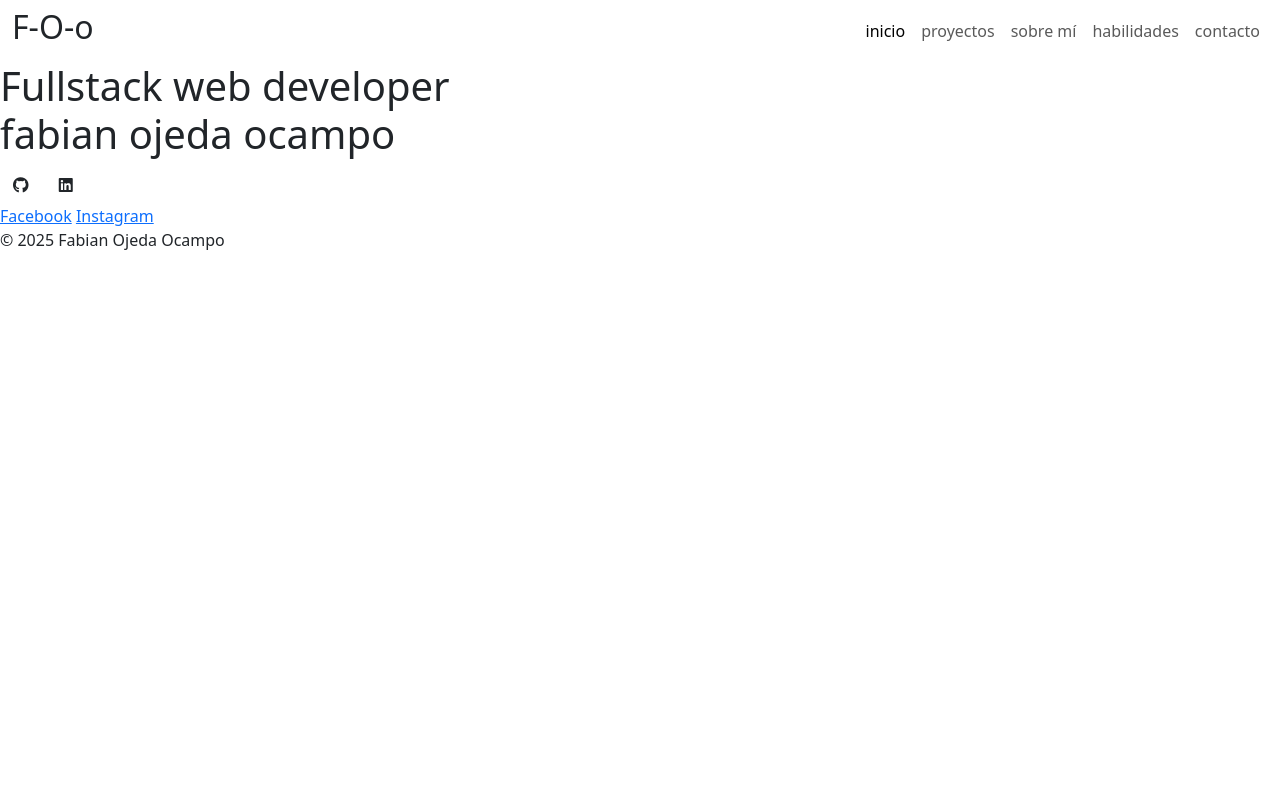
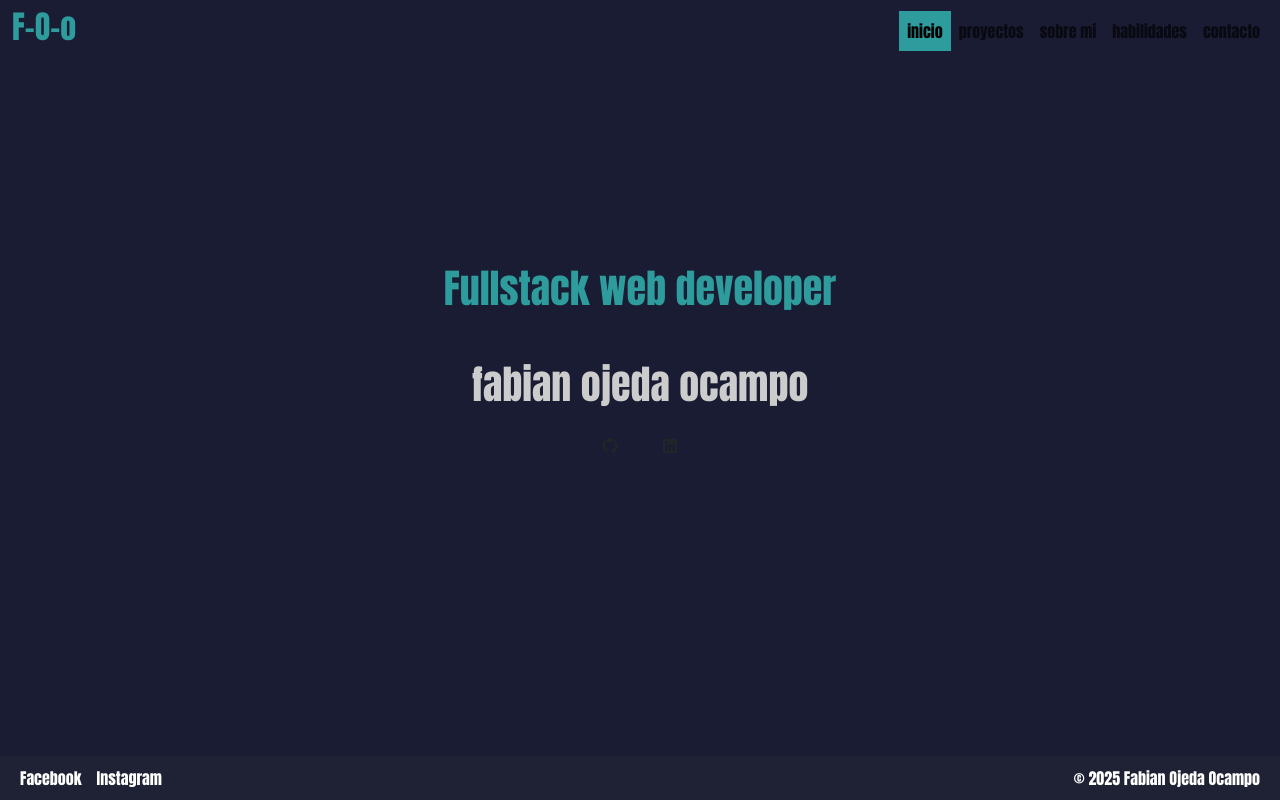
Before and after one commit to ojeda347/Entrega-numero-2-fabian-ojeda-ocampo, a plain HTML site: page index.html in a window 1280 px wide. Drawn offline with nearby package versions, Linux system fonts and the light colour scheme; the site is published under a folder, as on GitHub Pages, so addresses that start at the root find nothing; a web font is replaced by a local one.

Commit message:
modificacion en el link de css

```diff
--- a/index.html
+++ b/index.html
@@ -4,7 +4,7 @@
     <meta charset="UTF-8" />
     <meta name="viewport" content="width=device-width, initial-scale=1.0" />
     <title>mi portafolio</title>
-    <link rel="stylesheet" href="/CSS/portafolio.css" />
+    <link rel="stylesheet" href="./CSS/portafolio.css" />
     <link rel="preconnect" href="https://fonts.googleapis.com" />
     <link rel="preconnect" href="https://fonts.gstatic.com" crossorigin />
     <link
```
Also changed, not shown: paginas/contacto.html (+1 -1 lines), paginas/habilidades.html (+1 -1 lines), paginas/proyectos.html (+1 -1 lines), paginas/sobre-mi.html (+1 -1 lines).
